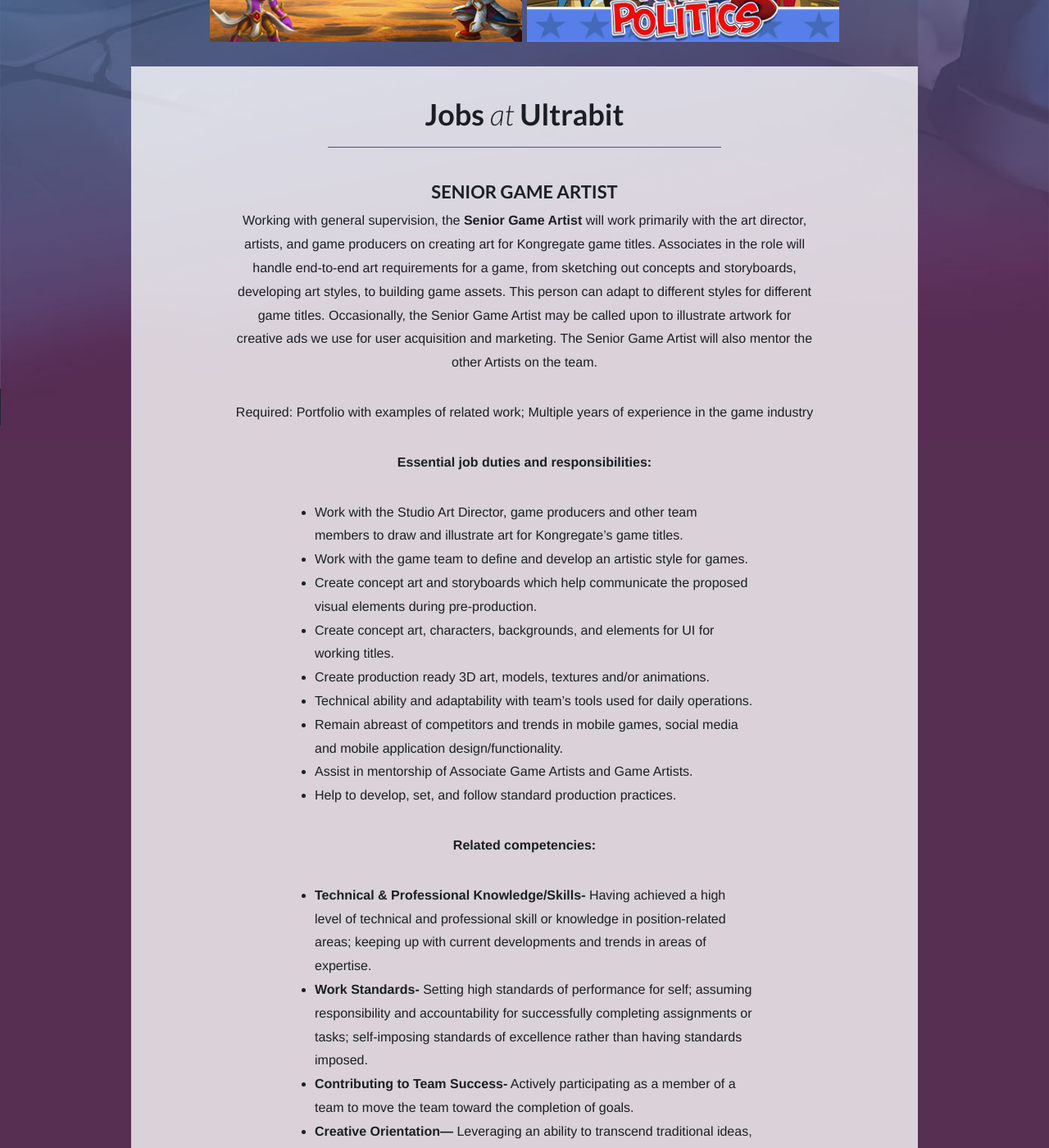
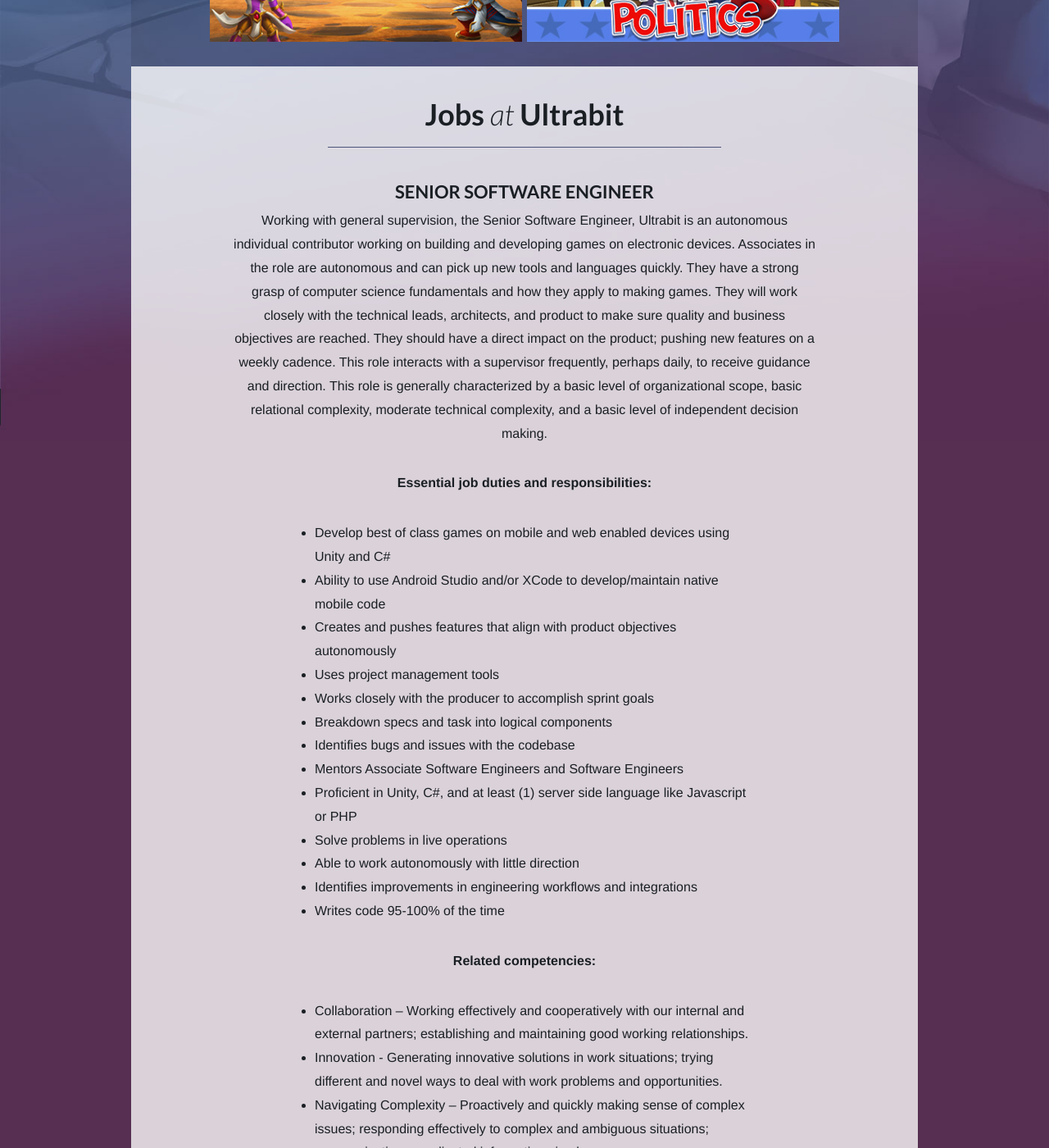
Before and after one commit to ultrabit-web/ultrabit-web.github.io, a Jekyll site: the page built from index.html, in a window 1280 px wide and 1400 px high, scrolled down 579 px. Shown: the whole window at 82% size. Built offline with Jekyll 4.4.1, drawn with Linux system fonts in a browser that asks for light colours; some of the changed text lies outside the part shown.

Commit message:
Update jobs.yaml

```diff
--- a/_data/jobs.yaml
+++ b/_data/jobs.yaml
@@ -6,6 +6,54 @@
 # - position: Position Name
 #   description: |
 #     Long-form description of position, formatted in Markdown (https://daringfireball.net/projects/markdown/syntax).
+
+- position: Senior Software Engineer
+  description: |
+    Working with general supervision, the Senior Software Engineer, Ultrabit is an autonomous individual contributor working on building and developing games on electronic devices. Associates in the role are autonomous and can pick up new tools and languages quickly. They have a strong grasp of computer science fundamentals and how they apply to making games. They will work closely with the technical leads, architects, and product to make sure quality and business objectives are reached. They should have a direct impact on the product; pushing new features on a weekly cadence. This role interacts with a supervisor frequently, perhaps daily, to receive guidance and direction. This role is generally characterized by a basic level of organizational scope, basic relational complexity, moderate technical complexity, and a basic level of independent decision making.
+
+    **Essential job duties and responsibilities:**
+
+    -	Develop best of class games on mobile and web enabled devices using Unity and C#
+    -	Ability to use Android Studio and/or XCode to develop/maintain native mobile code
+    -	Creates and pushes features that align with product objectives autonomously
+    -	Uses project management tools
+    -	Works closely with the producer to accomplish sprint goals
+    -	Breakdown specs and task into logical components
+    -	Identifies bugs and issues with the codebase
+    -	Mentors Associate Software Engineers and Software Engineers
+    -	Proficient in Unity, C#, and at least (1) server side language like Javascript or PHP
+    -	Solve problems in live operations
+    -	Able to work autonomously with little direction
+    -	Identifies improvements in engineering workflows and integrations
+    -	Writes code 95-100% of the time
+
+    **Related competencies:**
+
+    -	Collaboration -- Working effectively and cooperatively with our internal and external partners; establishing and maintaining good working relationships.
+    -	Innovation - Generating innovative solutions in work situations; trying different and novel ways to deal with work problems and opportunities.
+    -	Navigating Complexity -- Proactively and quickly making sense of complex issues; responding effectively to complex and ambiguous situations; communicating complicated information simply
+    -	Technical/Professional Knowledge and Skills - Having achieved a satisfactory level of technical and professional skill or knowledge in position-related areas; keeping up with current developments and trends in areas of expertise
+
+    **Basic and Preferred Qualifications (Education and/or Experience)**
+
+    -	At least 3 years of related work experience required
+    -	A bachelor's degree in Information Systems, Computer Science, Engineering, or other related degree required
+    -	Professional experience in games development is preferred, experience shipping mobile games (cross-platform preferred, iOS, Android, web, etc.)
+
+    **Minimum qualifications, job skills, abilities**
+
+    -	Experience shipping at least one mobile game
+    -	Working knowledge of client and server interaction
+    -	Working ability to remain flexible and adapt to changing priorities with promptness, efficiency and ease
+    -	Proficient project planning skills, including the ability to organize, prioritize and control job responsibilities in order to meet deadlines in an environment with overlapping and potentially conflicting priorities
+    -	Proficient at communicating and collaborating well with others
+    -	Expert at using game engines and tools such as Unity or Unreal
+    -	Expert at picking up new tools and languages quickly
+    -	Expert at using an OOP language such as C++/C# or equivalent
+
+    [Please apply through this link](http://careers.gamestop.com/jobsearch/job-details/senior-software-engineer-ultrabit/Senior-Software-Engineer--Ultrabit_Req-39702-1/WorkDay/1/)
+
+    Ultrabit is an equal opportunity employer.
 
 - position: Senior Game Artist
   description: |
```
